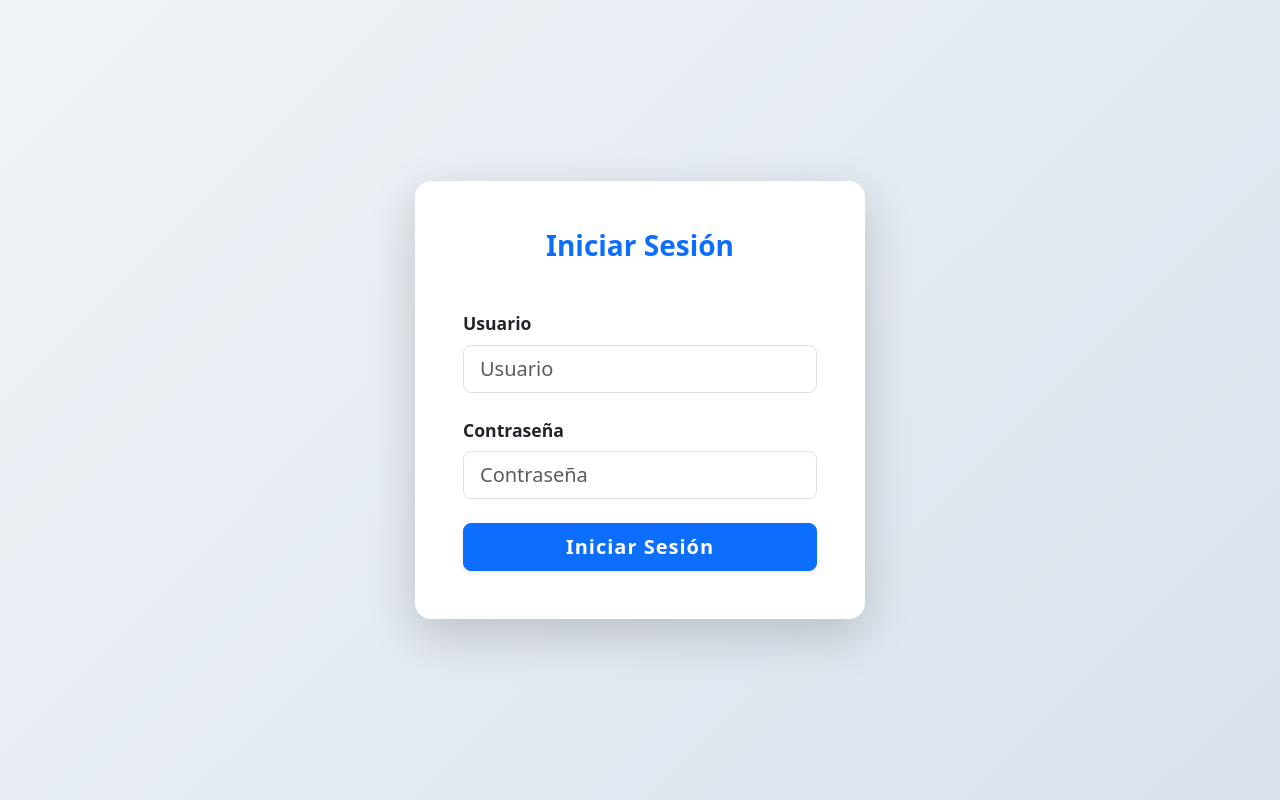
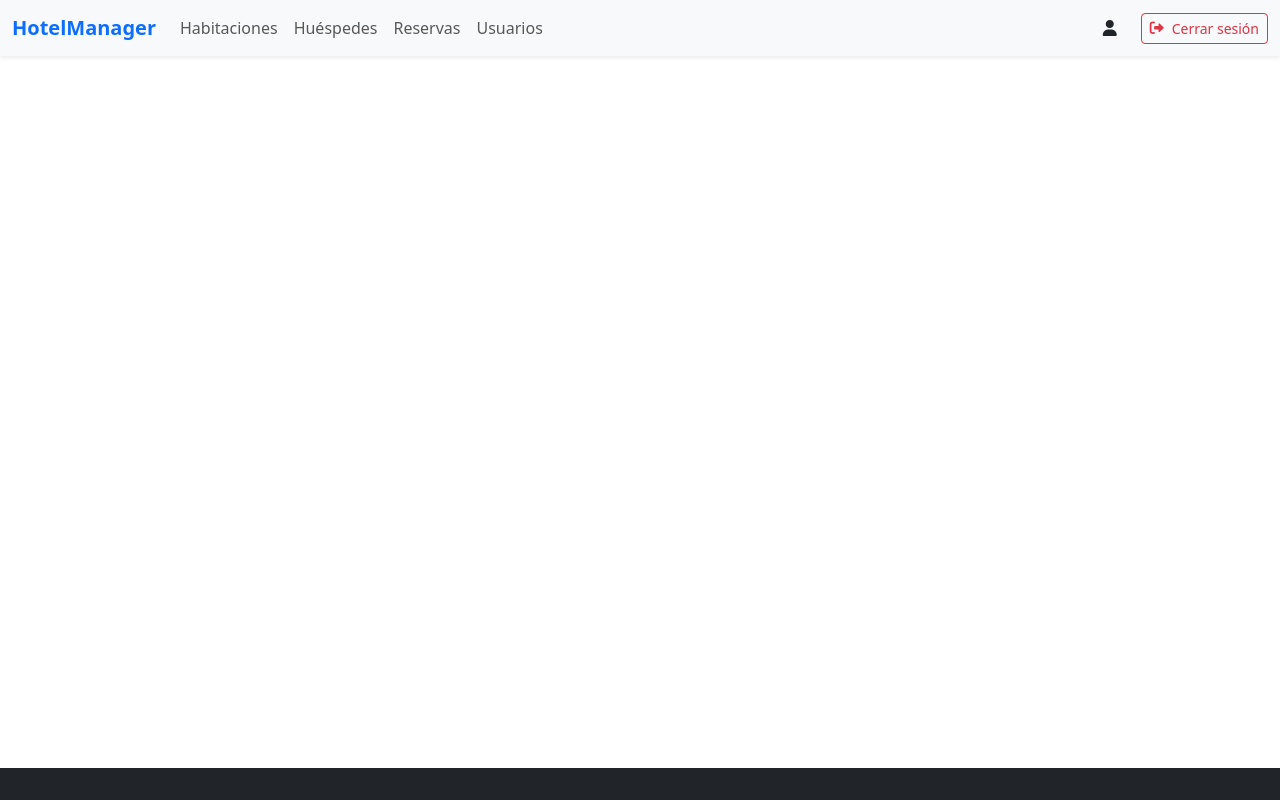
Before and after one commit to nxsOsvaldo/hoteleria-Angular, an Angular app in the folder hoteleria-Angular/: page /dashboard in a window 1280 px wide. Before the commit this address led to /login. Built offline with nearby package versions, Linux system fonts and the light colour scheme.

Commit message:
Enrutamiento, Navbar y Error Interceptor

```diff
--- a/hoteleria-Angular/src/app/app.module.ts
+++ b/hoteleria-Angular/src/app/app.module.ts
@@ -14,6 +14,7 @@ import { AuthInterceptor } from './shared/auth.interceptor';
 import { HabitacionesComponent } from './components/habitaciones/habitaciones.component';
 import { HuespedesComponent } from './components/huespedes/huespedes.component';
 import { ReservasComponent } from './components/reservas/reservas.component';
+import { ErrorInterceptor } from './shared/error.interceptor';
 
 @NgModule({
   declarations: [
@@ -25,7 +26,7 @@ import { ReservasComponent } from './components/reservas/reservas.component';
     FooterComponent,
     HabitacionesComponent,
     HuespedesComponent,
-    ReservasComponent
+    ReservasComponent,
   ],
   imports: [
     BrowserModule,
@@ -36,7 +37,7 @@ import { ReservasComponent } from './components/reservas/reservas.component';
   ],
   providers: [
     {provide: HTTP_INTERCEPTORS, useClass: AuthInterceptor, multi: true},
-    //{provide: HTTP_INTERCEPTORS, useClass: AuthInterceptor, multi: true}
+    {provide: HTTP_INTERCEPTORS, useClass: ErrorInterceptor, multi: true}
   ],
   bootstrap: [AppComponent]
 })
--- a/hoteleria-Angular/src/app/components/common/footer/footer.component.html
+++ b/hoteleria-Angular/src/app/components/common/footer/footer.component.html
@@ -2,7 +2,7 @@
     <div class="container">
         <div class="row">
                 <div class="col-md-12">
-                    <p>Footer xd</p>
+                    <p></p>
                 </div>
             </div>
         </div>
--- a/hoteleria-Angular/src/app/components/common/navbar/navbar.component.html
+++ b/hoteleria-Angular/src/app/components/common/navbar/navbar.component.html
@@ -1,40 +1,38 @@
-<nav class="navbar navbar-expand-lg navbar-light bg-light">
-  <a class="navbar-brand" href="#">Navbar</a>
-  <button class="navbar-toggler" type="button" data-toggle="collapse" data-target="#navbarSupportedContent" aria-controls="navbarSupportedContent" aria-expanded="false" aria-label="Toggle navigation">
+<nav class="navbar navbar-expand-lg navbar-light bg-light shadow-sm">
+  <div class="container-fluid">
+    <a class="navbar-brand fw-bold text-primary" routerLink="/dashboard">HotelManager</a>
+
+    <button class="navbar-toggler" type="button" data-bs-toggle="collapse" data-bs-target="#navbarMenu"
+      aria-controls="navbarMenu" aria-expanded="false" aria-label="Toggle navigation">
       <span class="navbar-toggler-icon"></span>
     </button>
 
-  <div class="collapse navbar-collapse" id="navbarSupportedContent">
-    <ul class="navbar-nav mr-auto">
-      <li class="nav-item active">
-        <a class="nav-link" href="#">Home <span class="sr-only">(current)</span></a>
+    <div class="collapse navbar-collapse" id="navbarMenu">
+      <ul class="navbar-nav me-auto mb-2 mb-lg-0">
+        <li class="nav-item">
+          <a class="nav-link" routerLink="/dashboard/habitaciones">Habitaciones</a>
         </li>
         <li class="nav-item">
-        <a class="nav-link" routerLink="/dashboard/tipos">Tipos</a>
+          <a class="nav-link" routerLink="/dashboard/huespedes">Huéspedes</a>
         </li>
         <li class="nav-item">
-        <a class="nav-link" routerLink="/dashboard/regiones">Regiones</a>
+          <a class="nav-link" routerLink="/dashboard/reservas">Reservas</a>
         </li>
         <li class="nav-item">
-        <a class="nav-link" routerLink="/dashboard/movimientos">Movimientos</a>
-      </li>
-      <li class="nav-item">
-        <a class="nav-link" routerLink="/dashboard/pokemones">Pokemones</a>
-      </li>
-
-      <li class="nav-item">
-        <a class="nav-link" routerLink="/dashboard/usuarios" >Usuarios</a>
+          <a class="nav-link" routerLink="/dashboard/usuarios">Usuarios</a>
         </li>
       </ul>
+
       <div class="d-flex align-items-center">
-            <span class="text-dark me-2 d-flex align-items-center">
+        <span class="text-dark me-3 d-flex align-items-center">
           <i class="fas fa-user me-2"></i>
-                <span *ngIf="username">Hola, {{ username }}!</span>
+          <span *ngIf="username">Bienvenido, {{ username }}</span>
         </span>
-            <button class="btn btn-outline-dark btn-sm d-flex align-items-center" (click)="logout()">
+        <button class="btn btn-outline-danger btn-sm d-flex align-items-center" (click)="logout()">
           <i class="fas fa-sign-out-alt me-2"></i>
           Cerrar sesión
         </button>
       </div>
     </div>
+  </div>
 </nav>
--- a/hoteleria-Angular/src/app/models/Habitacion.ts
+++ b/hoteleria-Angular/src/app/models/Habitacion.ts
@@ -4,7 +4,7 @@ export interface HabitacionRequest {
   descripcion?: string;
   precio: number;
   capacidad: number;
-  estado: 'Disponible' | 'Ocupada' | 'Limpieza' | 'Mantenimiento';
+  estado: 'DISPONIBLE' | 'OCUPADA' | 'LIMPIEZA' | 'MANTENIMIENTO';
 }
 
 export interface HabitacionResponse {
@@ -14,5 +14,5 @@ export interface HabitacionResponse {
   descripcion?: string;
   precio: number;
   capacidad: number;
-  estado: 'Disponible' | 'Ocupada' | 'Limpieza' | 'Mantenimiento';
+  estado: 'DISPONIBLE' | 'OCUPADA' | 'LIMPIEZA' | 'MANTENIMIENTO';
 }
--- a/hoteleria-Angular/src/app/shared/error.interceptor.ts
+++ b/hoteleria-Angular/src/app/shared/error.interceptor.ts
@@ -1,2 +1,83 @@
-export interface ErrorInterceptor {
+import { HttpErrorResponse, HttpEvent, HttpHandler, HttpInterceptor, HttpRequest } from "@angular/common/http";
+import { Injectable } from "@angular/core";
+import { catchError, Observable, throwError } from "rxjs";
+import Swal from "sweetalert2";
+
+@Injectable()
+export class ErrorInterceptor implements HttpInterceptor{
+
+    intercept(req: HttpRequest<any>, next: HttpHandler): Observable<HttpEvent<any>> {
+        return next.handle(req).pipe(
+            catchError((err: HttpErrorResponse) => {
+                const mensaje = err.error?.mensaje || 'Ocurrio un error inesperado';
+                const estatus = err.status;
+                if(req.url.includes('login')){
+                    Swal.fire({
+                        icon: 'error',
+                        title: 'Error de autenticacion',
+                        text: 'Las claves ingresadas son incorrectas, verificalas e intenta nuevamente',
+                    });
+                }else{
+                    switch(estatus){
+                        case 400:
+                            Swal.fire({
+                                icon: 'error',
+                                title: 'Solicitud incorrecta',
+                                text: mensaje,
+                            });
+                            break;
+                        case 401:
+                            Swal.fire({
+                                icon: 'warning',
+                                title: 'No autenticado',
+                                text: 'Tu sesion ha expirado o no estas autenticado, inicia sesion nuevamente',
+                            });
+                            break;
+                        case 403:
+                            Swal.fire({
+                                icon: 'error',
+                                title: 'Acceso denegado',
+                                text: 'No tienes permisos para realizar esta accion',
+                            });
+                            break;
+                        case 404:
+                            Swal.fire({
+                                icon: 'info',
+                                title: 'No encontrado',
+                                text: mensaje || 'El recurso solicitado no fue encontrado',
+                            });
+                            break;
+                        case 409:
+                            Swal.fire({
+                                icon: 'warning',
+                                title: 'Conflicto',
+                                text: mensaje,
+                            });
+                            break;
+                        case 500:
+                            Swal.fire({
+                                icon: 'error',
+                                title: 'Error interno del servidor',
+                                text: mensaje || 'Se produjo un error interno, intenta nuevamente mas tarde',
+                            });
+                            break;
+                        case 0:
+                            Swal.fire({
+                                icon: 'error',
+                                title: 'Sin conexion',
+                                text: 'No se pudo conectar con el servidor, verifica tu conexion',
+                            });
+                            break;
+                        default:
+                            Swal.fire({
+                                icon: 'error',
+                                title: `Error ${estatus}`,
+                                text: mensaje,
+                            });
+                            break;
+                    }
+                } return throwError(() => err);
+            })
+        );
+    }
 }
--- a/hoteleria-Angular/src/styles.css
+++ b/hoteleria-Angular/src/styles.css
@@ -1 +1,16 @@
 /* You can add global styles to this file, and also import other style files */
+html, body{
+    height: 100%;
+    margin: 0;
+}
+
+.app-container{
+    min-height: 100%;
+    display: flex;
+    flex-direction: column;
+    padding-bottom: px;
+}
+
+main{
+    flex-grow: 1;
+}
```
Also changed, not shown: hoteleria-Angular/src/app/app-routing.module.ts (+27 -1 lines). Lines whose indentation alone changed are shown as unchanged.
